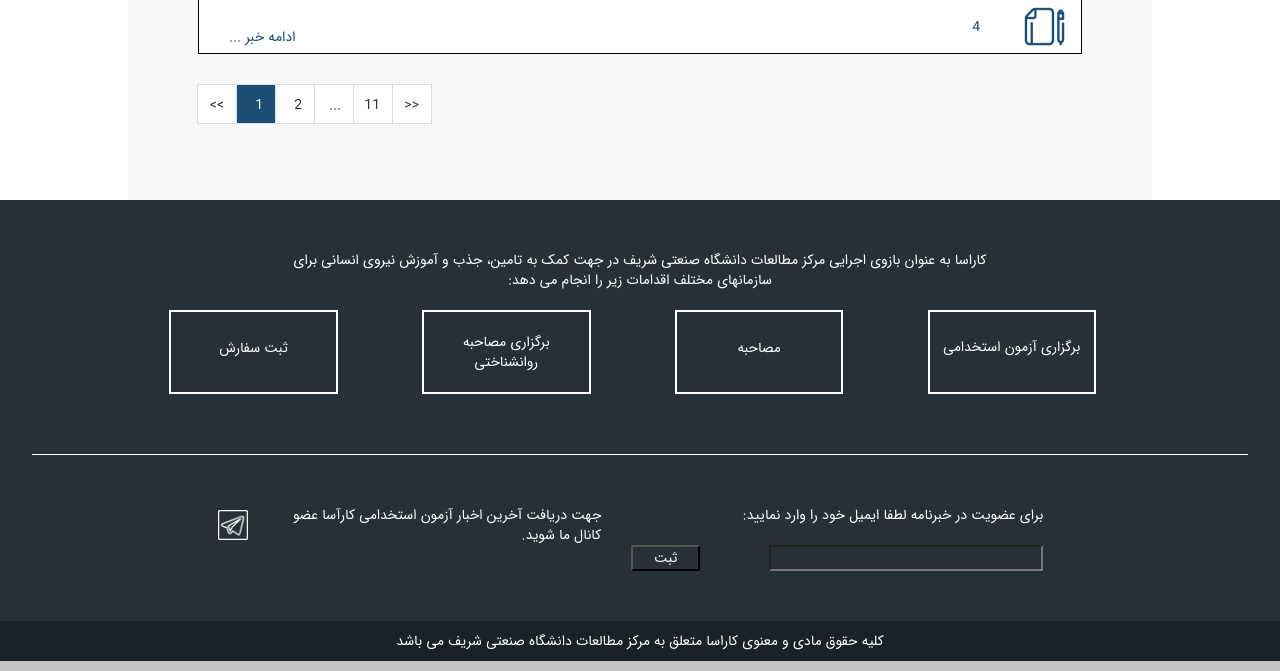
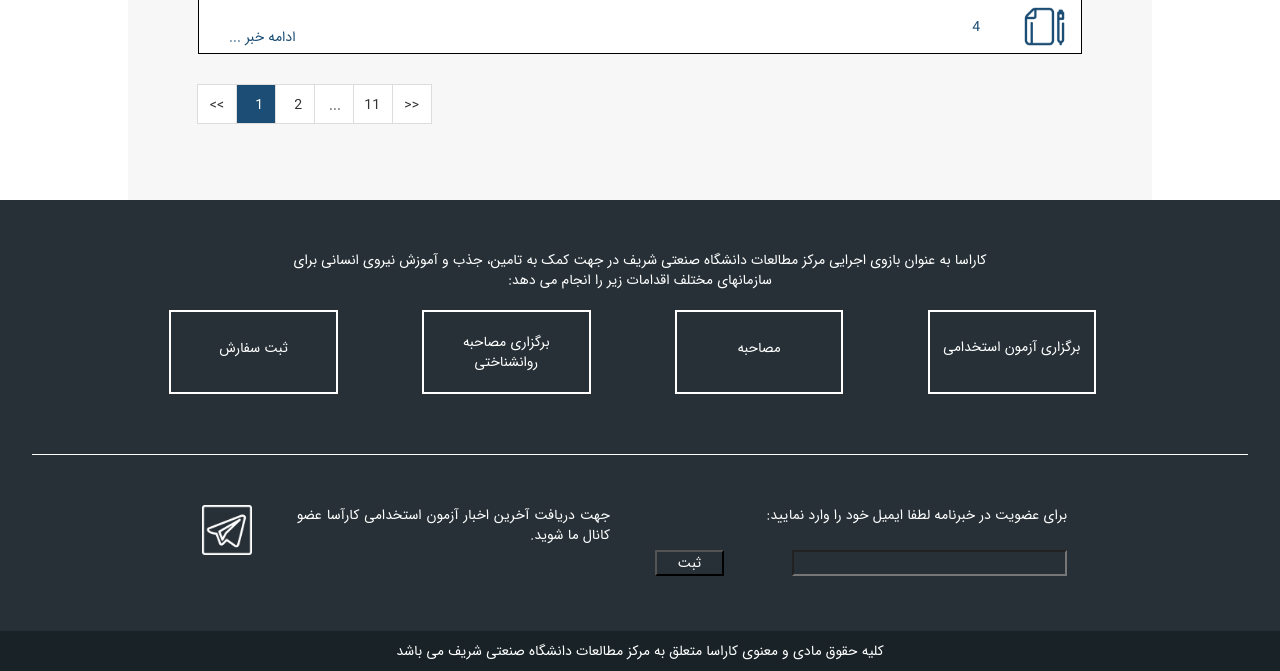
Before and after one commit to Nastaran95/kar, a PHP site: page /clubrenter/index.php in a window 1280 px wide. Shown: the part 1443-2114 px from the top of the page. Run offline with PHP 8.4, Linux system fonts and the light colour scheme; data comes from the database, SQL or seed files in the repository.

Commit message:
header and footer

```diff
--- a/MainPageHeader.php
+++ b/MainPageHeader.php
@@ -11,7 +11,7 @@
         <div class="cover_photo">
             <div class="cover_text">
                 <h1 class="title">کاراسا</h1>
-                <h2>پل ارتباطی بین کارجو و کارفرما</h2>
+                <h2 class="h3size">پل ارتباطی بین کارجو و کارفرما</h2>
                 <img src="images/logo.png" class="logo">
             </div>
             <a href="#main">
@@ -31,7 +31,7 @@
         </div>
     </div>
     <div class="fixed hide">
-        <div class="hidden-sm hidden-xs">
+        <div class=" hiddenme">
         <a href="index.php"><div class="karasa dark light_text">
                 <h1 class="title">کاراسا</h1>
                 <h2>پل ارتباطی بین کارجو و کارفرما</h2>
@@ -49,7 +49,7 @@
             <img id="logo" src="images/logo.png">
         </div>
         </div>
-        <div class="hidden-lg">
+        <div class="showme">
             <div class="fixed">
                 <div class="karasa dark light_text">
                     <i class="fa fa-bars show_side_menu side_menu_icon"></i>
--- a/css/global.css
+++ b/css/global.css
@@ -140,6 +140,11 @@ h1, h2, h3, h4, h5, h6, .h1, .h2, .h3, .h4, .h5, .h6 {
     margin: 0;
 }
 
+.telegram{
+    display: table;
+    margin: 0 auto;
+}
+
 .hr{
     border-bottom: 1px solid white ;
     width: 95%;
@@ -151,6 +156,7 @@ h1, h2, h3, h4, h5, h6, .h1, .h2, .h3, .h4, .h5, .h6 {
 
 .footer input {
     background-color: rgb(38,48,54);
+    margin: 5px 0px ;
 }
 
 .footerDown{
@@ -217,8 +223,8 @@ h1, h2, h3, h4, h5, h6, .h1, .h2, .h3, .h4, .h5, .h6 {
 }
 
 .header .karasa .title{
-    font-size: 30px;
-    margin: 10px 30px;
+    font-size: 20px;
+    margin: 4px 10px;
 }
 .header .side_menu{
     position: fixed;
@@ -231,7 +237,7 @@ h1, h2, h3, h4, h5, h6, .h1, .h2, .h3, .h4, .h5, .h6 {
 }
 .header .side_menu_icon{
     margin:10px 20px 10px 0;
-    font-size: 23px;
+    font-size: 18px;
 }
 .header .side_menu .collapsed_menu{
     max-width:100%;
@@ -313,6 +319,13 @@ h1, h2, h3, h4, h5, h6, .h1, .h2, .h3, .h4, .h5, .h6 {
 
 }
 
+.hiddenme{
+    display: block;
+}
+.showme{
+    display: none;
+}
+
 @media (max-width: 1000px) {
     .foot-box{
         padding: 25px 0px;
@@ -323,6 +336,15 @@ h1, h2, h3, h4, h5, h6, .h1, .h2, .h3, .h4, .h5, .h6 {
 }
 
 /*mobile*/
+@media (max-width: 992px) {
+    .hiddenme{
+        display: none;
+    }
+    .showme{
+        display: block;
+    }
+}
+
 @media (max-width: 768px) {
     .tozih{
         padding:0 15px 20px 15px;
@@ -330,5 +352,7 @@ h1, h2, h3, h4, h5, h6, .h1, .h2, .h3, .h4, .h5, .h6 {
     .footCont{
         margin-left: 0;
         margin-right: 0;
+        padding: 20px 0;
+
     }
 }
--- a/css/home.css
+++ b/css/home.css
@@ -36,7 +36,7 @@
     background-color: rgba(255,255,255, 0.4)
 }
 .header .cover_text .title{
-    font-size: 80px;
+    font-size: 30px;
 
     margin:0;
 }
--- a/footer.php
+++ b/footer.php
@@ -7,13 +7,11 @@
  */
 ?>
 
-<div class="footer col-md-12 " ID="footer">
+<div class="footer col-md-12 col-xs-12" ID="footer">
     <div class="container  text-center footCont ">
-        <div class="col-md-2 col-xs-1"></div>
-        <div class="col-md-8 col-xs-10 foot-top-box">
+        <div class="col-md-8 col-xs-10 foot-top-box col-md-offset-2 col-xs-offset-1">
             کاراسا به عنوان بازوی اجرایی مرکز مطالعات دانشگاه صنعتی شریف در جهت کمک به تامین، جذب و آموزش نیروی انسانی برای سازمانهای مختلف اقدامات زیر را انجام می دهد:
         </div>
-        <div class="col-md-2 col-xs-1"></div>
         <div class="col-md-12 col-md-offset-0 col-xs-8 col-xs-offset-2 foot-box-par">
             <div class="col-md-2 col-xs-12 foot-box pull-right cls1 col-md-offset-1">
                 برگزاری آزمون استخدامی
@@ -33,20 +31,22 @@
     <div class="hr">
     </div>
     <div class="container">
+<div class="col-md-6">
 
-        <div class="col-md-1 pull-left icon col-xs-1">
-            <a class="" href=""><img src="images/telegram.png" ></a>
-        </div>
-        <div class="col-md-5">
+        <div class="col-md-10 col-xs-12 text-justify pull-right">
             جهت دریافت آخرین اخبار آزمون استخدامی کارآسا عضو کانال ما شوید.
         </div>
+        <div class="col-md-2 pull-left col-xs-12 pull-left">
+            <a class=" col-md-12 col-xs-12" href=""><img class="telegram" width="50" height="50" src="images/telegram.png" ></a>
+        </div>
+</div>
 
-        <div class="col-md-6 ">
-            <div> برای عضویت در خبرنامه لطفا ایمیل خود را وارد نمایید:</div>
+        <div class="col-md-6 col-xs-12">
+            <div class="text-justify"> برای عضویت در خبرنامه لطفا ایمیل خود را وارد نمایید:</div>
             <form action="">
                 <br>
-                <input class="col-md-8 pull-right" type="email" name="email" size="30">
-                <input class="col-md-2" type="submit" value="ثبت">
+                <input class="col-md-8 pull-right col-sm-8 col-xs-12" type="email" name="email" size="30">
+                <input class="col-md-2 col-sm-2 col-xs-12 pull-left" type="submit" value="ثبت">
             </form>
 
         </div>
```
